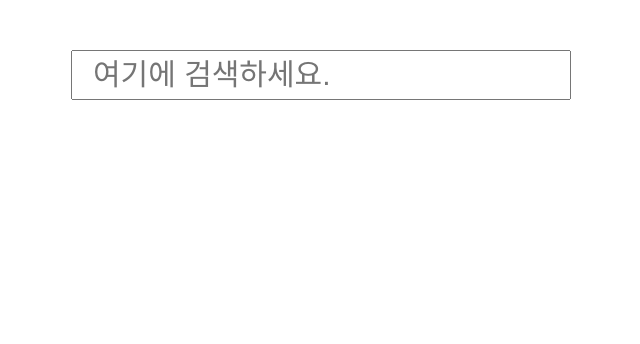
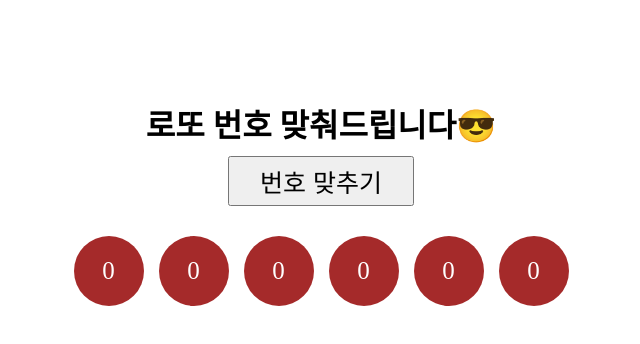
Before and after one commit to wwowww/projects, a React (Vite) app in the folder apps/hooks-app/: page / in a window 1280 px wide. Shown: the top 344 px of the page, without its empty margins (319-959 px from the left). Built offline with nearby package versions, Linux system fonts and the light colour scheme.

Commit message:
feat. Throttle

```diff
--- a/apps/hooks-app/src/App.tsx
+++ b/apps/hooks-app/src/App.tsx
@@ -1,4 +1,4 @@
-import UseDebounceComponent from "./components/UseDebounceComponent";
+import UseThrottleComponent from "./components/UseThrottleComponent";
 
 function App() {
   return (
@@ -14,7 +14,8 @@ function App() {
       {/* <CustomHook /> */}
       {/* <UseIdComponent /> */}
       {/* <UseLayoutEffectComponent2 /> */}
-      <UseDebounceComponent />
+      {/* <UseDebounceComponent /> */}
+      <UseThrottleComponent />
     </div>
   )
 }
--- /dev/null
+++ b/apps/hooks-app/src/components/UseThrottleComponent.scss
@@ -0,0 +1,37 @@
+* {
+  margin: 0;
+  padding: 0;
+  box-sizing: border-box;
+  font-size: sans-serif;
+}
+
+.container {
+  margin-top: 100px;
+  display: flex;
+  flex-direction: column;
+  align-items: center;
+
+  .button {
+    margin-top: 10px;
+    font-size: 25px;
+    padding: 5px 30px;
+  }
+
+  .numbers {
+    display: flex;
+    gap: 15px;
+  }
+
+  .number {
+    margin-top: 30px;
+    display: flex;
+    align-items: center;
+    justify-content: center;
+    background-color: brown;
+    border-radius: 50%;
+    width: 70px;
+    height: 70px;
+    color: #fff;
+    font-size: 25px;
+  }
+}
--- /dev/null
+++ b/apps/hooks-app/src/components/UseThrottleComponent.tsx
@@ -0,0 +1,52 @@
+// 쓰로틀링: 함수가 한 번 호출되면, 일정 시간이 지나기 전에 다시 호출되지 않도록 막는 것
+
+import { useRef, useState } from "react";
+import "./UseThrottleComponent.scss";
+
+const hackLottoNumbers = () => {
+  console.log("로또 번호 열심히 추측하는 중!");
+
+  const lottoNumbers = [];
+  for(let i = 0; i < 6; i++) {
+    const number = Math.floor(Math.random() * 45) + 1;
+
+    lottoNumbers.push(number);
+  }
+
+  return lottoNumbers.sort();
+}
+
+const UseThrottleComponent = () => {
+  const [lottoNumbers, setLottoNumbers] = useState([0, 0, 0, 0, 0, 0]);
+
+  const lastRun = useRef(Date.now());
+
+  const handleClick = () => {
+    const timeElapsed = Date.now() - lastRun.current;
+
+    if (timeElapsed >= 1000) {
+      const result = hackLottoNumbers();
+      setLottoNumbers(result);
+      lastRun.current = Date.now();
+    }
+  }
+
+  return (
+    <div className="container">
+      <h1>로또 번호 맞춰드립니다😎</h1>
+      <button
+        className="button"
+        onClick={handleClick}
+      >번호 맞추기</button>
+      <div className="numbers">
+        {lottoNumbers.map((number:number, index:number) => (
+          <span key={`${number}-${index}`} className="number">
+            {number}
+          </span>
+        ))}
+      </div>
+    </div>
+  )
+}
+
+export default UseThrottleComponent;
```
